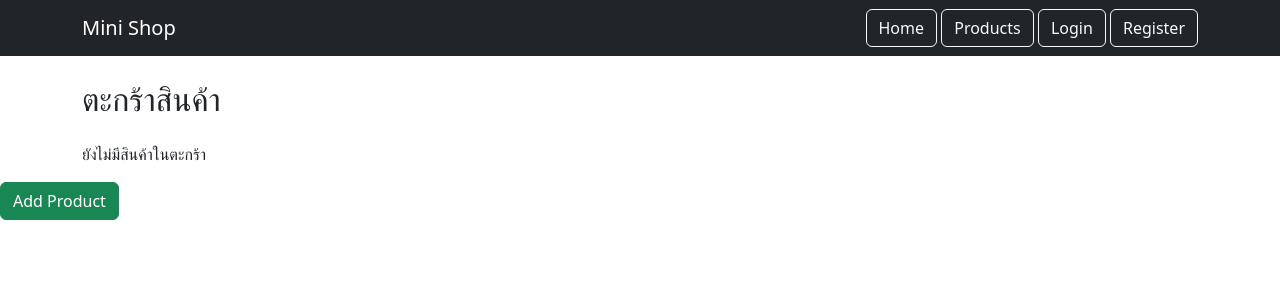
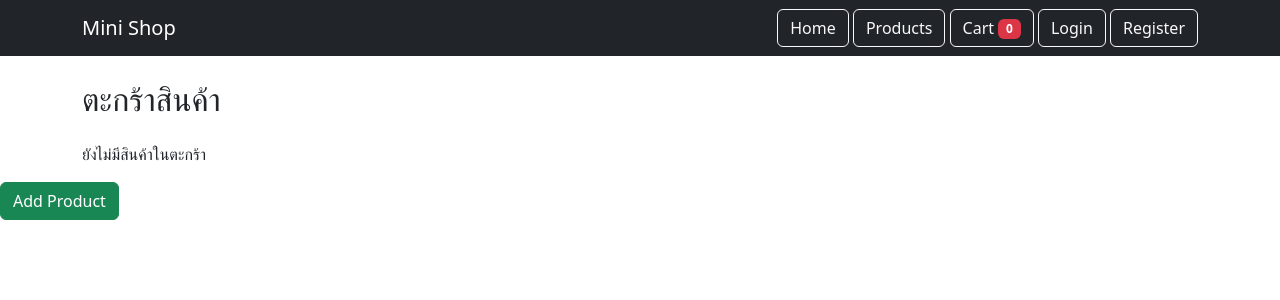
Before and after one commit to WIN18953/mini_shop, a Flask app: page /cart in a window 1280 px wide. Shown: the top 300 px of the page. Run offline with Flask 3, Linux system fonts and the light colour scheme.

Commit message:
Edit base.html

```diff
--- a/templates/base.html
+++ b/templates/base.html
@@ -12,7 +12,13 @@
 
     <div>
       <a href="/" class="btn btn-outline-light">Home</a>
-      <a href="/products" class="btn btn-outline-light">Products</a>
+      <a href="{{ url_for('products') }}" class="btn btn-outline-light">Products</a>
+      <a href="{{ url_for('cart') }}" class="btn btn-outline-light">
+  Cart
+  <span class="badge bg-danger">
+    {{ session.get('cart', [])|length }}
+  </span>
+</a>
 
       {% if current_user.is_authenticated %}
           <a href="/admin" class="btn btn-warning">Admin</a>
```
